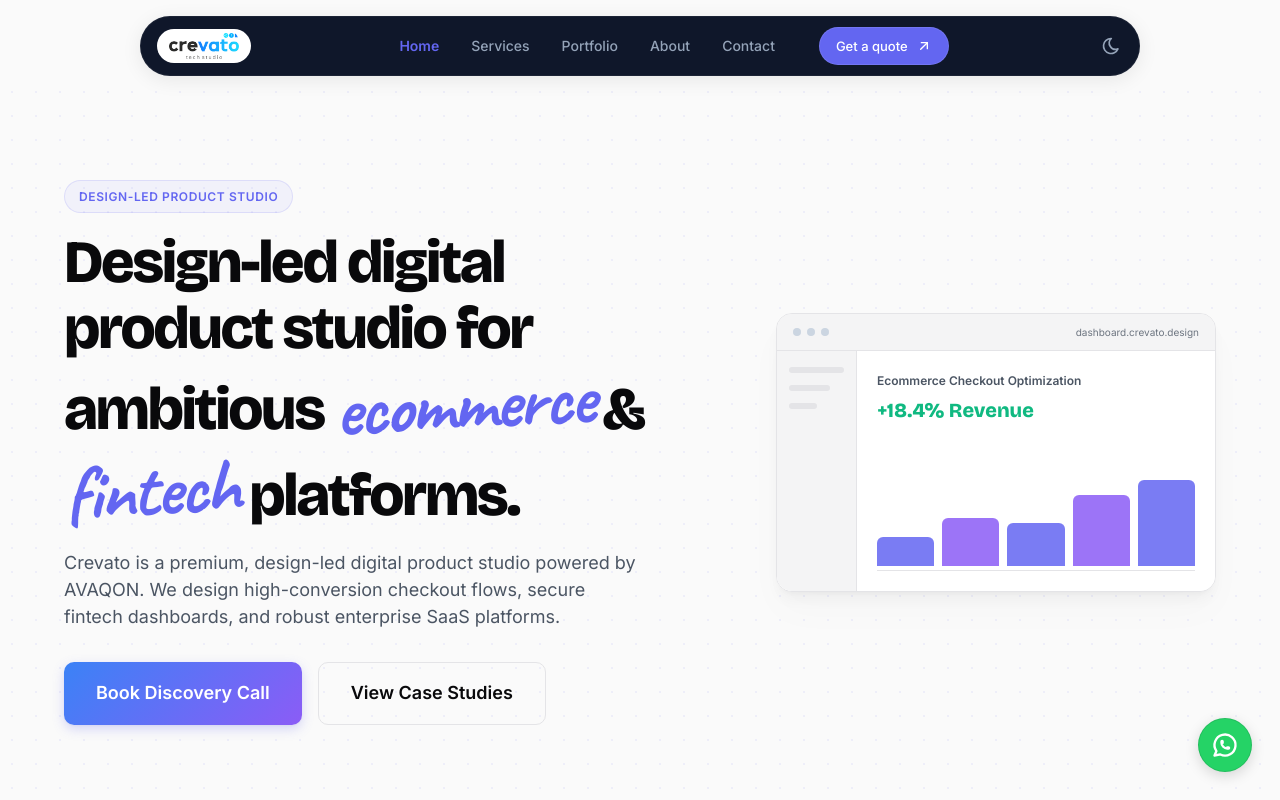
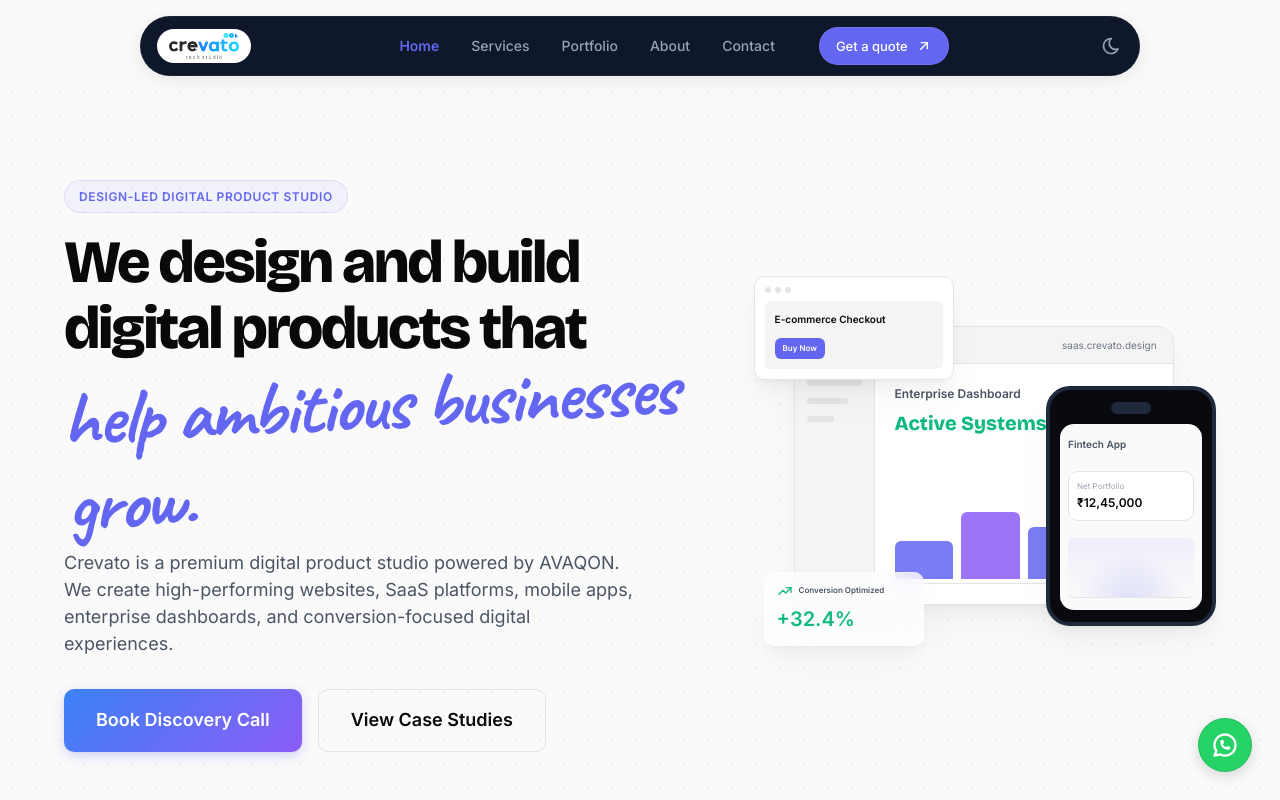
Before and after one commit to maheshsk4212/creavato, a Next.js app: page / in a window 1280 px wide. Shown: the top 800 px of the page. Built offline with nearby package versions, Linux system fonts and the light colour scheme.

Commit message:
update hero badge, text headline, and build composite product showcase visual overlay

```diff
--- a/app/HomeClient.jsx
+++ b/app/HomeClient.jsx
@@ -150,13 +150,15 @@
           <div className={styles.heroGrid}>
             <div className={styles.heroContent}>
               <div className={styles.heroBadgeWrapper}>
-                <span className={styles.heroSubBadge}>Design-Led Product Studio</span>
+                <span className={styles.heroSubBadge}>DESIGN-LED DIGITAL PRODUCT STUDIO</span>
               </div>
               <h1 className={`${styles.heroTitle} reveal`}>
-                Design-led digital product studio for ambitious <span className="font-hand">ecommerce</span> & <span className="font-hand">fintech</span> platforms.
+                We design and build <br />
+                digital products that <br />
+                <span className="font-hand">help ambitious businesses grow.</span>
               </h1>
               <p className={`${styles.heroSub} reveal`}>
-                Crevato is a premium, design-led digital product studio powered by AVAQON. We design high-conversion checkout flows, secure fintech dashboards, and robust enterprise SaaS platforms.
+                Crevato is a premium digital product studio powered by AVAQON. We create high-performing websites, SaaS platforms, mobile apps, enterprise dashboards, and conversion-focused digital experiences.
               </p>
               <div className={`btn-row reveal`}>
                 <a href="#contact" className="btn btn-accent btn-lg">
@@ -168,14 +170,27 @@
               </div>
             </div>
             <div className={`${styles.heroVisual} reveal`}>
-              <div className={styles.mockupContainer}>
-                {/* Sleek dashboard layout with glassmorphic layers */}
-                <div className={styles.sleekMockup}>
+              <div className={styles.compositeShowcase}>
+                {/* 1. Website UI Preview (floating at top-left) */}
+                <div className={`${styles.showcaseCard} ${styles.showcaseWebsite}`}>
+                  <div className={styles.webHeader}>
+                    <span className={styles.webDot}></span>
+                    <span className={styles.webDot}></span>
+                    <span className={styles.webDot}></span>
+                  </div>
+                  <div className={styles.webBody}>
+                    <div className={styles.webHeroText}>E-commerce Checkout</div>
+                    <div className={styles.webButton}>Buy Now</div>
+                  </div>
+                </div>
+
+                {/* 2. SaaS Dashboard Mockup (main center backing card) */}
+                <div className={`${styles.showcaseCard} ${styles.showcaseSaaS}`}>
                   <div className={styles.mockupHeader}>
                     <span className={styles.mockupDot}></span>
                     <span className={styles.mockupDot}></span>
                     <span className={styles.mockupDot}></span>
-                    <span className={styles.mockupTitle}>dashboard.crevato.design</span>
+                    <span className={styles.mockupTitle}>saas.crevato.design</span>
                   </div>
                   <div className={styles.mockupBody}>
                     <div className={styles.mockupSidebar}>
@@ -185,18 +200,43 @@
                     </div>
                     <div className={styles.mockupMain}>
                       <div className={styles.chartHeader}>
-                        <div className={styles.chartTitle}>Ecommerce Checkout Optimization</div>
-                        <div className={styles.chartStat}>+18.4% Revenue</div>
+                        <div className={styles.chartTitle}>Enterprise Dashboard</div>
+                        <div className={styles.chartStat}>Active Systems</div>
                       </div>
                       <div className={styles.chartVisual}>
-                        <div className={styles.chartBar} style={{ height: '30%' }}></div>
-                        <div className={styles.chartBar} style={{ height: '50%' }}></div>
-                        <div className={styles.chartBar} style={{ height: '45%' }}></div>
-                        <div className={styles.chartBar} style={{ height: '75%' }}></div>
-                        <div className={styles.chartBar} style={{ height: '90%' }}></div>
+                        <div className={styles.chartBar} style={{ height: '40%' }}></div>
+                        <div className={styles.chartBar} style={{ height: '70%' }}></div>
+                        <div className={styles.chartBar} style={{ height: '55%' }}></div>
+                        <div className={styles.chartBar} style={{ height: '85%' }}></div>
                       </div>
                     </div>
                   </div>
+                </div>
+
+                {/* 3. Mobile App Screen (floating front-right) */}
+                <div className={`${styles.showcaseCard} ${styles.showcaseMobile}`}>
+                  <div className={styles.mobileCamera}></div>
+                  <div className={styles.mobileScreen}>
+                    <div className={styles.mobileHeader}>
+                      <div className={styles.mobileTitle}>Fintech App</div>
+                    </div>
+                    <div className={styles.mobileBalanceCard}>
+                      <div className={styles.balLabel}>Net Portfolio</div>
+                      <div className={styles.balAmount}>₹12,45,000</div>
+                    </div>
+                    <div className={styles.mobileGraph}>
+                      <div className={styles.graphWave}></div>
+                    </div>
+                  </div>
+                </div>
+
+                {/* 4. Analytics Overlay (floating bottom-left) */}
+                <div className={`${styles.showcaseCard} ${styles.showcaseAnalytics}`}>
+                  <div className={styles.analyticsHeader}>
+                    <IconTrendingUp size={16} className={styles.analyticsIcon} />
+                    <span>Conversion Optimized</span>
+                  </div>
+                  <div className={styles.analyticsStat}>+32.4%</div>
                 </div>
               </div>
             </div>
--- a/app/page.module.css
+++ b/app/page.module.css
@@ -55,25 +55,214 @@
   justify-content: flex-end;
 }
 
-.mockupContainer {
+.compositeShowcase {
+  position: relative;
   width: 100%;
-  max-width: 440px;
+  max-width: 480px;
+  height: 400px;
+  margin: 0 auto;
 }
 
-/* Sleek Dashboard Mockup */
-.sleekMockup {
+.showcaseCard {
+  position: absolute;
   background: var(--bg-secondary);
   border: 1px solid var(--border-primary);
+  box-shadow: var(--shadow-lg), 0 20px 40px rgba(0, 0, 0, 0.03);
+  transition: all 0.4s cubic-bezier(0.16, 1, 0.3, 1);
+}
+
+[data-theme="dark"] .showcaseCard {
+  box-shadow: var(--shadow-lg), var(--shadow-glow);
+}
+
+/* Subtle Hover motion */
+.compositeShowcase:hover .showcaseWebsite {
+  transform: translateY(-8px) rotate(-1deg);
+}
+
+.compositeShowcase:hover .showcaseMobile {
+  transform: translate(8px, -4px) rotate(1deg);
+}
+
+.compositeShowcase:hover .showcaseAnalytics {
+  transform: translateY(6px) scale(1.02);
+}
+
+/* 1. Website Card (Top Left) */
+.showcaseWebsite {
+  top: 10px;
+  left: 0px;
+  width: 200px;
+  border-radius: var(--radius-md);
+  z-index: 3;
+  padding: 10px;
+}
+
+.webHeader {
+  display: flex;
+  gap: 4px;
+  margin-bottom: 8px;
+}
+
+.webDot {
+  width: 6px;
+  height: 6px;
+  border-radius: 50%;
+  background: var(--border-primary);
+}
+
+.webBody {
+  background: var(--bg-tertiary);
+  padding: 10px;
+  border-radius: var(--radius-sm);
+  text-align: left;
+}
+
+.webHeroText {
+  font-size: 10px;
+  font-weight: 700;
+  color: var(--text-primary);
+  margin-bottom: 6px;
+}
+
+.webButton {
+  display: inline-block;
+  font-size: 8px;
+  font-weight: 600;
+  background: var(--brand-accent);
+  color: #fff;
+  padding: 4px 8px;
+  border-radius: var(--radius-sm);
+}
+
+/* 2. SaaS Dashboard Card (Center/Back) */
+.showcaseSaaS {
+  top: 60px;
+  left: 40px;
+  width: 380px;
   border-radius: var(--radius-lg);
-  box-shadow: var(--shadow-lg), 0 20px 40px rgba(0, 0, 0, 0.02);
+  z-index: 1;
   overflow: hidden;
+}
+
+/* 3. Mobile Card (Bottom Right) */
+.showcaseMobile {
+  top: 120px;
+  right: 0px;
+  width: 170px;
+  height: 240px;
+  border-radius: 24px;
+  z-index: 4;
+  padding: 12px 10px;
+  background: #090a0f;
+  border: 4px solid #1e293b;
+}
+
+.mobileCamera {
+  width: 40px;
+  height: 12px;
+  background: #1e293b;
+  border-radius: var(--radius-full);
+  margin: 0 auto 10px;
+}
+
+.mobileScreen {
+  background: var(--bg-primary);
+  height: calc(100% - 22px);
+  border-radius: 14px;
+  padding: 12px 8px;
   display: flex;
   flex-direction: column;
+  justify-content: space-between;
+  overflow: hidden;
 }
 
-[data-theme="dark"] .sleekMockup {
+.mobileHeader {
+  display: flex;
+  justify-content: space-between;
+  align-items: center;
+  margin-bottom: 10px;
+}
+
+.mobileTitle {
+  font-size: 10px;
+  font-weight: 700;
+  color: var(--text-secondary);
+}
+
+.mobileBalanceCard {
   background: var(--bg-secondary);
-  box-shadow: var(--shadow-lg), var(--shadow-glow);
+  border: 1px solid var(--border-primary);
+  padding: 8px;
+  border-radius: var(--radius-md);
+  margin-bottom: 8px;
+}
+
+.balLabel {
+  font-size: 8px;
+  color: var(--text-tertiary);
+}
+
+.balAmount {
+  font-size: 12px;
+  font-weight: 700;
+  color: var(--text-primary);
+}
+
+.mobileGraph {
+  height: 60px;
+  background: linear-gradient(180deg, rgba(99, 102, 241, 0.08) 0%, rgba(99, 102, 241, 0) 100%);
+  border-radius: var(--radius-sm);
+  position: relative;
+  overflow: hidden;
+  border-bottom: 1px solid var(--border-primary);
+}
+
+.graphWave {
+  position: absolute;
+  bottom: 0;
+  left: 0;
+  width: 100%;
+  height: 100%;
+  background: radial-gradient(circle at 50% 120%, rgba(99, 102, 241, 0.2) 0%, transparent 60%);
+}
+
+/* 4. Analytics Overlay (Glassmorphism, Bottom Left) */
+.showcaseAnalytics {
+  bottom: 20px;
+  left: 10px;
+  width: 160px;
+  border-radius: var(--radius-md);
+  z-index: 5;
+  padding: 10px 12px;
+  backdrop-filter: blur(12px);
+  background: rgba(255, 255, 255, 0.7);
+  border: 1px solid rgba(255, 255, 255, 0.4);
+}
+
+[data-theme="dark"] .showcaseAnalytics {
+  background: rgba(15, 23, 42, 0.7);
+  border: 1px solid rgba(255, 255, 255, 0.08);
+}
+
+.analyticsHeader {
+  display: flex;
+  align-items: center;
+  gap: 6px;
+  font-size: 8px;
+  font-weight: 700;
+  color: var(--text-secondary);
+}
+
+.analyticsIcon {
+  color: var(--brand-success);
+}
+
+.analyticsStat {
+  font-size: var(--text-xl);
+  font-weight: 800;
+  color: var(--brand-success);
+  margin-top: 4px;
 }
 
 .mockupHeader {
@@ -825,6 +1014,7 @@
   .heroTitle { font-size: var(--text-4xl); }
   .heroSub { text-align: center; margin: 0 auto var(--space-xl); }
   .heroVisual { justify-content: center; margin-top: var(--space-xl); }
+  .compositeShowcase { transform: scale(0.9); margin: var(--space-lg) auto 0; }
   .credibilityStrip { justify-content: center; gap: var(--space-sm); }
   .credDivider { display: none; }
   .svcGrid { grid-template-columns: 1fr; }
```
